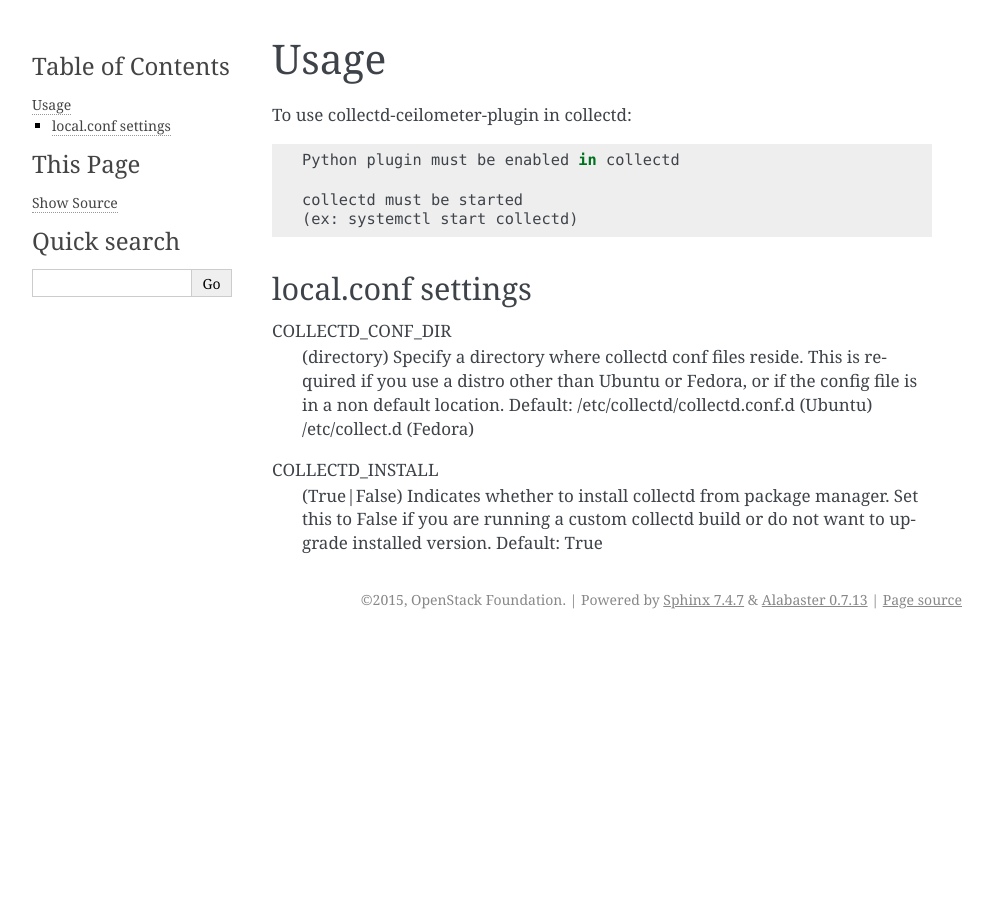
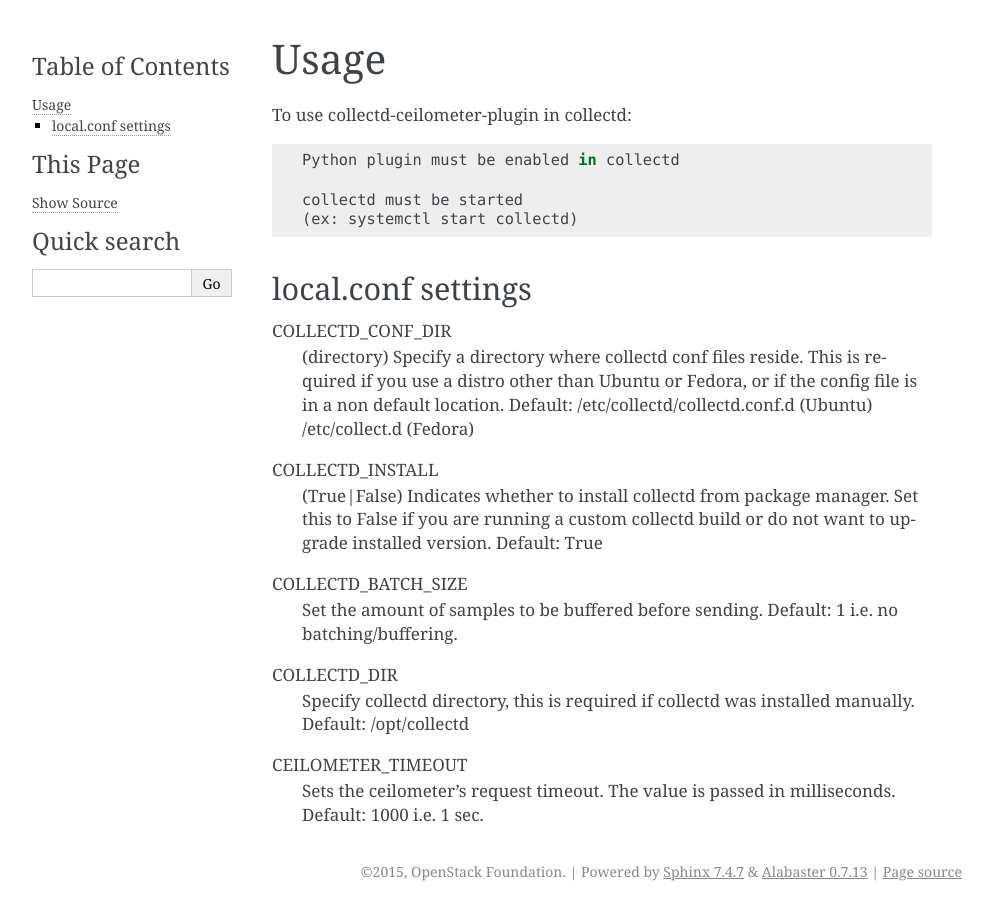
Before and after one commit to openstack-archive/collectd-openstack-plugins, a Sphinx documentation site: the page built from doc/source/usage.rst, in a window 1280 px wide. Shown: the whole page, without its empty margins (148-1141 px from the left). Built offline with Sphinx 7.4.7, drawn with Linux system fonts in a browser that asks for light colours.

Commit message:
Added missing documentation
- Adding documentation for config options
- Adding contact information to README.rst

Change-Id: I966bc07071b13e93cbc3274a9ef91280117d8dba
Partial-Bug: #1568178

```diff
--- a/README.rst
+++ b/README.rst
@@ -12,6 +12,8 @@ which will enable smarter scheduling and environmental service assurance monitor
 * Documentation: http://docs.openstack.org/developer/collectd-ceilometer-plugin
 * Source: http://git.openstack.org/cgit/openstack/collectd-ceilometer-plugin
 * Bugs: http://bugs.launchpad.net/collectd-ceilometer-plugin
+* Contact: E-mail the dev mailing list with the [collectd-ceilometer-plugin] tag
+           mailto:openstack-dev@lists.openstack.org?subject=[collectd-ceilometer-plugin]
 
 Features
 --------
--- a/doc/source/usage.rst
+++ b/doc/source/usage.rst
@@ -24,3 +24,19 @@ COLLECTD_INSTALL
     Set this to False if you are running a custom collectd build or do not
     want to upgrade installed version.
     Default: True
+
+
+COLLECTD_BATCH_SIZE
+    Set the amount of samples to be buffered before sending.
+    Default: 1 i.e. no batching/buffering.
+
+
+COLLECTD_DIR
+    Specify collectd directory, this is required if collectd was installed
+    manually.
+    Default: /opt/collectd
+
+
+CEILOMETER_TIMEOUT
+    Sets the ceilometer's request timeout. The value is passed in milliseconds.
+    Default: 1000 i.e. 1 sec.
```
